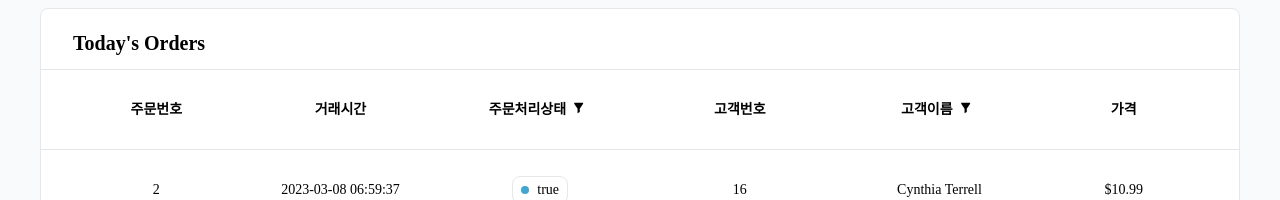
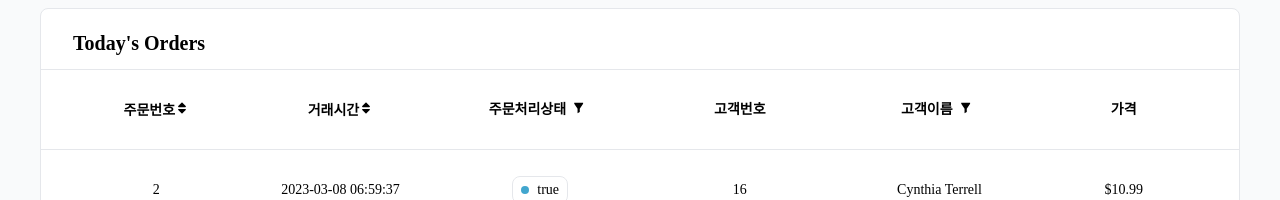
Before and after one commit to wanted-pre-onboarding-internship-1team/pre-onboarding-9th-4-1, a React (Create React App) app: page / in a window 1280 px wide. Shown: the part 128-328 px from the top of the page. Built offline with nearby package versions, Linux system fonts and the light colour scheme.

Commit message:
[#2] feat : 주문번호, 거래시간 정렬 구현

```diff
--- a/src/component/common/Table.tsx
+++ b/src/component/common/Table.tsx
@@ -4,10 +4,12 @@ import {
   getCoreRowModel,
   getFilteredRowModel,
   getFacetedUniqueValues,
+  getSortedRowModel,
   useReactTable,
   flexRender,
   ColumnDef,
 } from '@tanstack/react-table';
+import { FaSortUp, FaSortDown, FaSort } from 'react-icons/fa';
 import styled, { css } from 'styled-components';
 
 interface TableProps<T extends object> {
@@ -22,6 +24,7 @@ const Table = <T extends object>({ data, columns }: TableProps<T>) => {
     getCoreRowModel: getCoreRowModel(),
     getFilteredRowModel: getFilteredRowModel(),
     getFacetedUniqueValues: getFacetedUniqueValues(),
+    getSortedRowModel: getSortedRowModel(),
   });
 
   return (
@@ -30,13 +33,22 @@ const Table = <T extends object>({ data, columns }: TableProps<T>) => {
         {table.getHeaderGroups().map(headerGroup => (
           <TableRow key={headerGroup.id}>
             {headerGroup.headers.map(header => (
-              <Th key={header.id}>
+              <Th
+                key={header.id}
+                onClick={header.column.getToggleSortingHandler()}>
                 {header.isPlaceholder
                   ? null
                   : flexRender(
                       header.column.columnDef.header,
                       header.getContext()
                     )}
+                {{
+                  asc: <FaSortUp />,
+                  desc: <FaSortDown />,
+                }[header.column.getIsSorted() as string] ?? null}
+                {header.column.getCanSort() && !header.column.getIsSorted() ? (
+                  <FaSort />
+                ) : null}
                 {header.column.getCanFilter() ? (
                   <Filter type={header.id} column={header.column} />
                 ) : null}
--- a/src/component/filter/StatusFilter.tsx
+++ b/src/component/filter/StatusFilter.tsx
@@ -22,7 +22,7 @@ export default function StatusFilter({
   return (
     <StatusContainer isFilterOpen={isFilterOpen}>
       <select onChange={onFilterChange}>
-        <option value='null'>선택 안함</option>
+        <option value=''>선택 안함</option>
         <option value='true'>처리</option>
         <option value='false'>미처리</option>
       </select>
--- a/src/hooks/useTableData.ts
+++ b/src/hooks/useTableData.ts
@@ -37,6 +37,14 @@ const useTableData = (dataList: DataType[]) => {
           : dataHeader[key] === '주문처리상태'
           ? 'weakEquals'
           : undefined,
+      enableSorting:
+        dataHeader[key] === '주문번호' || dataHeader[key] === '거래시간'
+          ? true
+          : false,
+      sortingFn: 'auto',
+      sortDescFirst:
+        (dataHeader[key] === '주문번호' || dataHeader[key] === '거래시간') &&
+        true,
     }));
   }, [dataList]);
 
```
